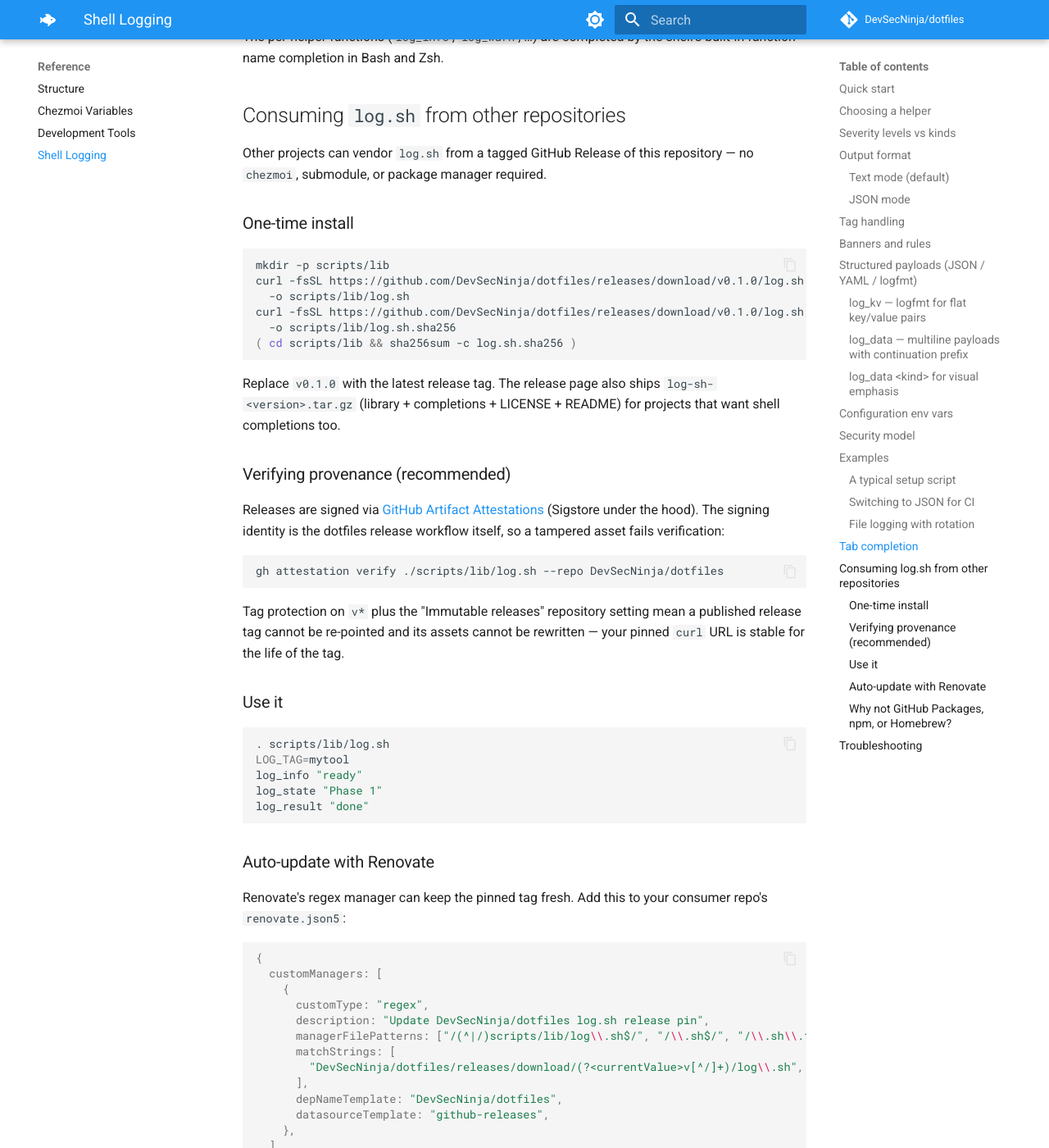
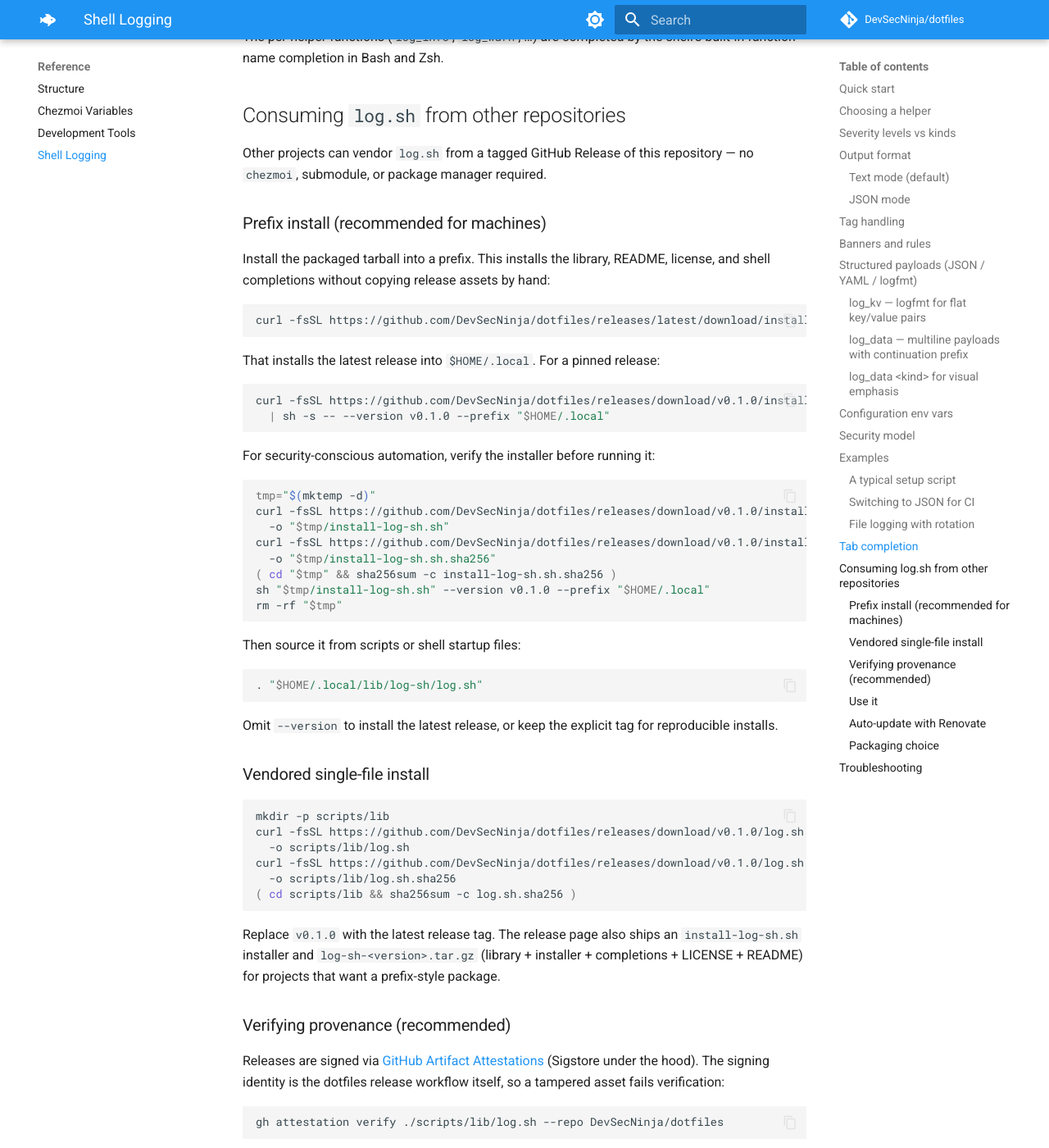
Before and after one commit to DevSecNinja/dotfiles, an MkDocs documentation site: the page built from docs/logging.md, in a window 1280 px wide and 1400 px high, scrolled down 8541 px. Shown: the whole window at 82% size. Built offline with MkDocs 1.6.1 and Material for MkDocs 9.7.7, drawn with Linux system fonts in a browser that asks for light colours; comment, search, counter and statistics services are not loaded; some of the changed text lies outside the part shown.

Commit message:
Package log.sh as verified release assets (#268)
Co-authored-by: copilot-swe-agent[bot] <198982749+Copilot@users.noreply.github.com>
Co-authored-by: DevSecNinja <14926452+DevSecNinja@users.noreply.github.com>

````diff
--- a/docs/logging.md
+++ b/docs/logging.md
@@ -335,7 +335,45 @@ shell's built-in function-name completion in Bash and Zsh.
 Other projects can vendor `log.sh` from a tagged GitHub Release of this
 repository — no `chezmoi`, submodule, or package manager required.
 
-### One-time install
+### Prefix install (recommended for machines)
+
+Install the packaged tarball into a prefix. This installs the library,
+README, license, and shell completions without copying release assets by hand:
+
+```sh
+curl -fsSL https://github.com/DevSecNinja/dotfiles/releases/latest/download/install-log-sh.sh | sh
+```
+
+That installs the latest release into `$HOME/.local`. For a pinned release:
+
+```sh
+curl -fsSL https://github.com/DevSecNinja/dotfiles/releases/download/v0.1.0/install-log-sh.sh \
+  | sh -s -- --version v0.1.0 --prefix "$HOME/.local"
+```
+
+For security-conscious automation, verify the installer before running it:
+
+```sh
+tmp="$(mktemp -d)"
+curl -fsSL https://github.com/DevSecNinja/dotfiles/releases/download/v0.1.0/install-log-sh.sh \
+  -o "$tmp/install-log-sh.sh"
+curl -fsSL https://github.com/DevSecNinja/dotfiles/releases/download/v0.1.0/install-log-sh.sh.sha256 \
+  -o "$tmp/install-log-sh.sh.sha256"
+( cd "$tmp" && sha256sum -c install-log-sh.sh.sha256 )
+sh "$tmp/install-log-sh.sh" --version v0.1.0 --prefix "$HOME/.local"
+rm -rf "$tmp"
+```
+
+Then source it from scripts or shell startup files:
+
+```sh
+. "$HOME/.local/lib/log-sh/log.sh"
+```
+
+Omit `--version` to install the latest release, or keep the explicit tag for
+reproducible installs.
+
+### Vendored single-file install
 
 ```sh
 mkdir -p scripts/lib
@@ -346,9 +384,10 @@ curl -fsSL https://github.com/DevSecNinja/dotfiles/releases/download/v0.1.0/log.
 ( cd scripts/lib && sha256sum -c log.sh.sha256 )
 ```
 
-Replace `v0.1.0` with the latest release tag. The release page also ships
-`log-sh-<version>.tar.gz` (library + completions + LICENSE + README) for
-projects that want shell completions too.
+Replace `v0.1.0` with the latest release tag. The release page also ships an
+`install-log-sh.sh` installer and `log-sh-<version>.tar.gz` (library +
+installer + completions + LICENSE + README) for projects that want a
+prefix-style package.
 
 ### Verifying provenance (recommended)
 
@@ -402,7 +441,13 @@ Pair with a small refresher script (committed in the consumer repo) that
 re-downloads the file when the pinned URL changes — Renovate opens a PR,
 the script runs in CI, and the vendored copy is updated.
 
-### Why not GitHub Packages, npm, or Homebrew?
+### Packaging choice
+
+The supported packaging path is GitHub Release assets: a raw vendorable
+`log.sh`, a prefix installer, and a tarball containing the library,
+completions, README, and license.
+
+Why not GitHub Packages, npm, or Homebrew?
 
 - **GitHub Packages** does not host plain shell tarballs; the available
   formats (npm / NuGet / Maven / OCI) all add a client-tooling dependency
````
Also changed, not shown: 4 other files.
